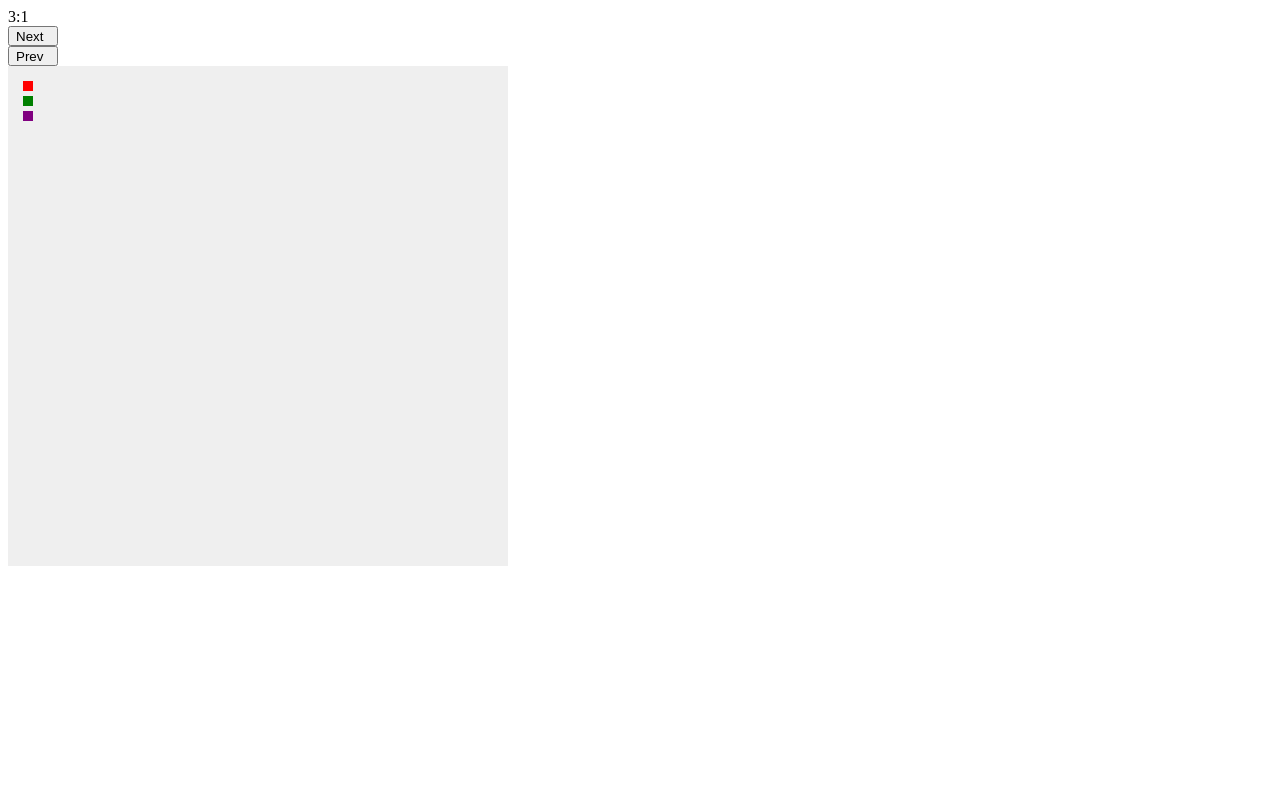
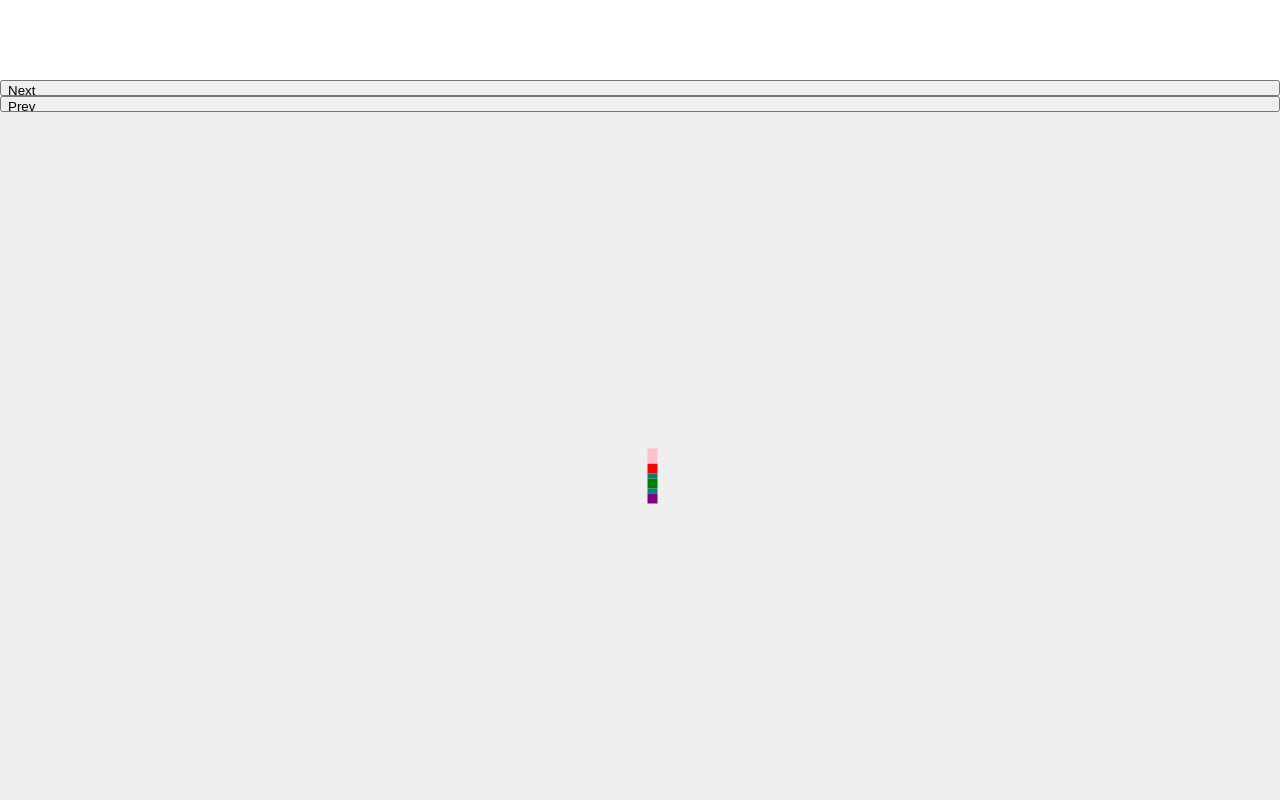
Before and after one commit to gigawidgit/spacejunky, a plain HTML site: page index.html in a window 1280 px wide. Drawn offline with Linux system fonts and the light colour scheme.

Commit message:
Major Improvements including connectors, cannons, and boosters

```diff
--- a/app.js
+++ b/app.js
@@ -1,11 +1,6 @@
-const t = (a, b, c) => {
-  if (c) {
-    document.querySelector(b || 'div').innerText = a
-  }
-  else {
-    document.querySelector(b || 'div').innerText += a
-  }
-}
+const t = (a, b, c) => (c)
+  ? document.querySelector(b || 'div').innerText = a
+  : document.querySelector(b || 'div').innerText += a
 let canvas = document.querySelector('canvas')
 let ctx = canvas.getContext('2d')
 let ships = [
@@ -15,27 +10,27 @@ let ships = [
       'power',
       'support']],
   [
-    'cockpit',
+    [false,'cockpit'],
     [
       'cannon',
       'power',
       'booster'],
-    'support'],
+    [false,'support']],
   [
-    'booster',
+    [false,'booster'],
     [
       'cannon',
       'power',
       'cockpit',
       'support'],
-    'booster'],
+    [false,'booster']],
   [
     [
       'cannon',
       'power',
       'support',
       'support'],
-    'cannon'],
+    [false, 'cannon']],
   [
     [
       false,
@@ -51,17 +46,17 @@ let ships = [
       'cannon',
       'support']],
   [
-    'support',
+    [false, 'support'],
     [
       'cannon',
       'power',
       'booster'],
-    'cockpit',
+    [false, 'cockpit'],
     [
       'cannon',
       'power',
       'booster'],
-    'support'],
+    [false, 'support']],
   [
     [
       false,
@@ -140,7 +135,7 @@ let ships = [
       false,
       'storage',
       'storage',
-      'stprage',
+      'storage',
       false,
       'booster'],
     [
@@ -161,7 +156,7 @@ let ships = [
 
 ]
 let index = 0
-let components = [
+let parts = [
   'cockpit',
   'power',
   'support',
@@ -169,42 +164,118 @@ let components = [
   'cannon',
   'shield',
   'storage']
-let colours = ['yellow', 'green', 'purple', 'orange', 'red', 'blue', 'cyan']
+let clrs = ['yellow', 'green', 'purple', 'orange', 'red', 'blue', 'cyan']
+canvas.height = document.querySelector('span').clientHeight
+canvas.width = document.querySelector('span').clientWidth
 let mx = canvas.width / 2
 let my = canvas.height / 2
-canvas.height = 500
-canvas.width = 500
 
 function clear () {
-  document.querySelector('div').innerText = ''
+  t('')
   ctx.clearRect(0, 0, canvas.width, canvas.height)
 }
 
 const loadShip = (x) => {
   index = x || 0
   clear()
-  t(ships[index].map(
-    a => ((typeof(a) === 'object' && a.length) ? a.length : 1)).
-    sort().
-    reverse()[0] + ':' + ships[index].length)
-  loopship(ships[index])
+  loop(ships[index])
+
 }
 
-function loopship (ship, x, y) {
-  for (var x = 0; x < ship.length; x++) {
-    if (typeof(ship[x]) === 'object') {
-      for (var y = 0; y < ship[x].length; y++) {
-        if (ship[x][y]) {
-          ctx.fillStyle = colours[components.indexOf(ship[x][y])]
-          ctx.fillRect(15 + (x * 15), 15 + (y * 15), 10, 10)
+const color = c => (parts.includes(c))
+  ? ctx.fillStyle = clrs[parts.indexOf(c)]
+  : false
+
+const fill = (s, x, y, xl, yl, ship, list) => {
+  let nx = mx - (xl * 15) / 2
+  let ny = my - (yl * 15) / 2
+  if (!color(s)) return
+  ctx.fillRect(nx + 15 + (x * 15), ny + 15 + (y * 15), 10, 10)
+
+  //Connectors
+  if(typeof(ship[x][y+1]) ==='string'){
+    ctx.fillStyle = 'teal'
+    ctx.fillRect(nx + 15 + (x * 15), ny + 25 + (y * 15), 10, 5)
+  }
+
+  if(ship[x+1] && typeof(ship[x+1][y]) ==='string'){
+    ctx.fillStyle = 'teal'
+    ctx.fillRect(nx + 25 + (x * 15), ny + 15 + (y * 15), 5, 10)
+  }
+
+  //Top Bottom
+  if(!ship[x][y+1]&& s ==='booster') {
+    ctx.fillStyle = 'PaleGoldenRod'
+    ctx.fillRect(nx + 15 + (x * 15), ny + 25 + (y * 15), 10, 15)
+  }
+  if(!ship[x][y-1]&& s ==='booster') {
+    ctx.fillStyle = 'PaleGoldenRod'
+    ctx.fillRect(nx + 15 + (x * 15), ny + 25 + (y * 15) -25, 10, 15)
+  }
+
+  // t(x+" "+y+" "+xl+" "+yl+"|")
+
+
+      if(y === 0){
+          if(!ship[x][y-1] && s ==='cannon') {
+            ctx.fillStyle = 'pink'
+            ctx.fillRect(nx + 15 + (x * 15), ny + 25 + (y * 15) -25, 10, 15)
+            return
+          }
+      } else {
+        if(list && y===list-1 && x && x!==xl-1) {
+          if (!ship[x][y + 1] && s === 'cannon') {
+            ctx.fillStyle = 'pink'
+            ctx.fillRect(nx + 15 + (x * 15), ny + 25 + (y * 15), 10, 15)
+            return
+          }
         }
       }
+      if(x ===0) {
+        if ((!ship[x - 1] || !ship[x - 1][y]) && s === 'cannon') {
+          ctx.fillStyle = 'pink'
+          ctx.fillRect(nx + (x * 15), ny + 15 + (y * 15), 15, 10)
+          return
+        }
+      }
+      if(x===xl-1) {
+        if ((!ship[x + 1] || !ship[x + 1][y]) && s === 'cannon') {
+          ctx.fillStyle = 'pink'
+          ctx.fillRect(nx + 25 + (x * 15), ny + 15 + (y * 15), 15, 10)
+          return
+        }
+      }
+
+
+
+
+
+
+  //Left Right
+
+  if((!ship[x+1] || !ship[x+1][y]) && s ==='booster') {
+    ctx.fillStyle = 'PaleGoldenRod'
+    ctx.fillRect(nx + 25 + (x * 15), ny + 15 + (y * 15), 15, 10)
+  }
+  if((!ship[x-1]|| !ship[x-1][y] ) && s ==='booster') {
+    ctx.fillStyle = 'PaleGoldenRod'
+    ctx.fillRect(nx + (x * 15), ny + 15 + (y * 15), 15, 10)
+  }
+
+
+
+}
+const loop = (ship) => {
+  ship.forEach((a, x) => {
+    if (typeof(a) === 'object') {
+      a.forEach((b, y) => {
+        fill(b, x, y, ship.length, 1, ship, a.length)
+      })
     }
     else {
-      ctx.fillStyle = colours[components.indexOf(ship[x])]
-      ctx.fillRect(15 + (x * 15), 15 + (1 * 15), 10, 10)
+      fill(a, x, 1, ship.length, ship.length, ship, [1])
     }
-  }
+  })
 }
 
 document.querySelector('.next').addEventListener('click', () => {
--- a/index.html
+++ b/index.html
@@ -13,7 +13,8 @@
 <div></div>
 <button class="next">Next</button>
 <button class="prev">Prev</button>
-<canvas></canvas>
+<span><canvas></canvas></span>
+
 <script src="app.js"></script>
 
 </body>
--- a/style.css
+++ b/style.css
@@ -1,11 +1,32 @@
+body {
+    margin:0;
+    padding:0;
+    display:flex;
+    flex-direction: column;
+
+}
+div{
+    width:100vw;
+    height:10vh;
+    display:flex;
+    justify-content: center;
+    align-items: center;
+    text-align: center;
+    background:rgba(255,255,255,0.2);
+
+}
 canvas {
-    height:500px;
+    height:86vh;
     display:flex;
-    width:500px;
+    width:100vw;
     background:#efefef;
+
 }
 button {
     display:flex;
-    height:20px;
-    width:50px;
+    text-align: center;
+    height:2vh;
+
+
+
 }
```
